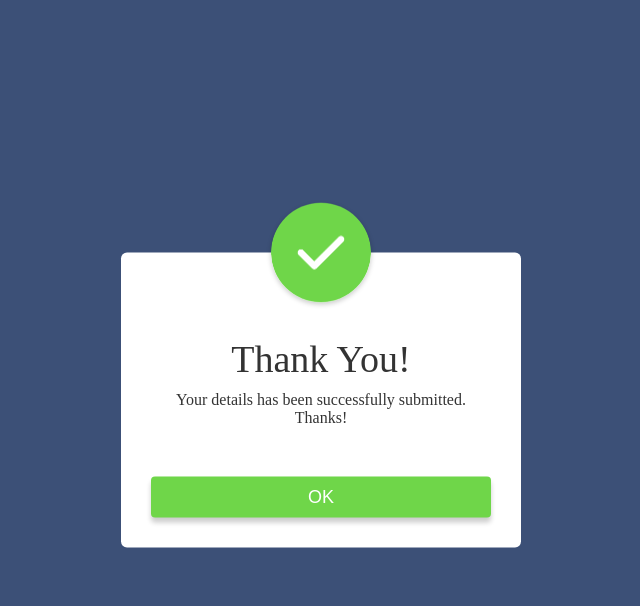
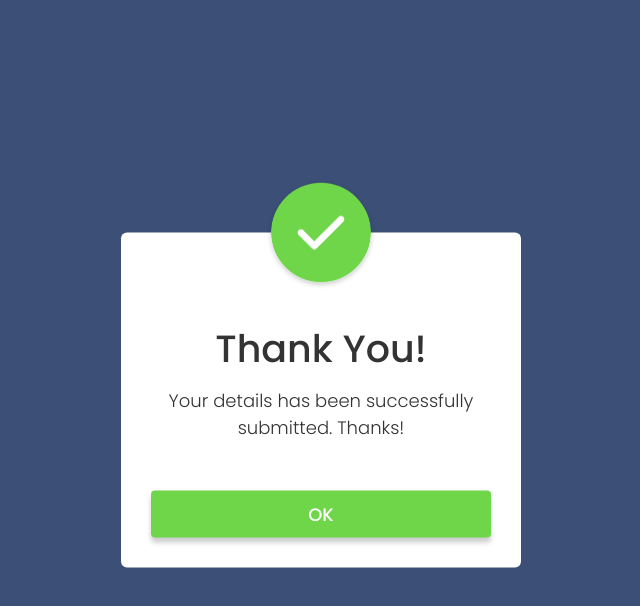
Before and after one commit to arissonlima/modalbox, a plain HTML site: page index.html in a window 1280 px wide. Both pictures are taken after a click on the button "Submit". Shown: the whole page, without its empty margins (319-959 px from the left). Drawn offline with Linux system fonts and the light colour scheme.

Commit message:
feat: Google fonts added

```diff
--- a/css/style.css
+++ b/css/style.css
@@ -2,6 +2,7 @@
   margin: 0;
   padding: 0;
   box-sizing: border-box;
+  font-family: "Poppins", sans-serif;
 }
 
 .container{
@@ -58,6 +59,11 @@
   margin: 30px 0 10px;
 }
 
+.popup p{
+  font-size: 18px;
+  font-weight: 300;
+}
+
 .popup button{
   width: 100%;
   margin-top: 50px;
--- a/index.html
+++ b/index.html
@@ -1,9 +1,15 @@
 <!DOCTYPE html>
 <html lang="en">
   <head>
+    <link rel="preconnect" href="https://fonts.googleapis.com" />
+    <link rel="preconnect" href="https://fonts.gstatic.com" crossorigin />
     <meta charset="UTF-8" />
     <meta http-equiv="X-UA-Compatible" content="IE=edge" />
     <meta name="viewport" content="width=device-width, initial-scale=1.0" />
+    <link
+      href="https://fonts.googleapis.com/css2?family=Poppins:wght@300;500&display=swap"
+      rel="stylesheet"
+    />
     <title>ModalBox</title>
     <link rel="stylesheet" href="./css/style.css" />
   </head>
```
